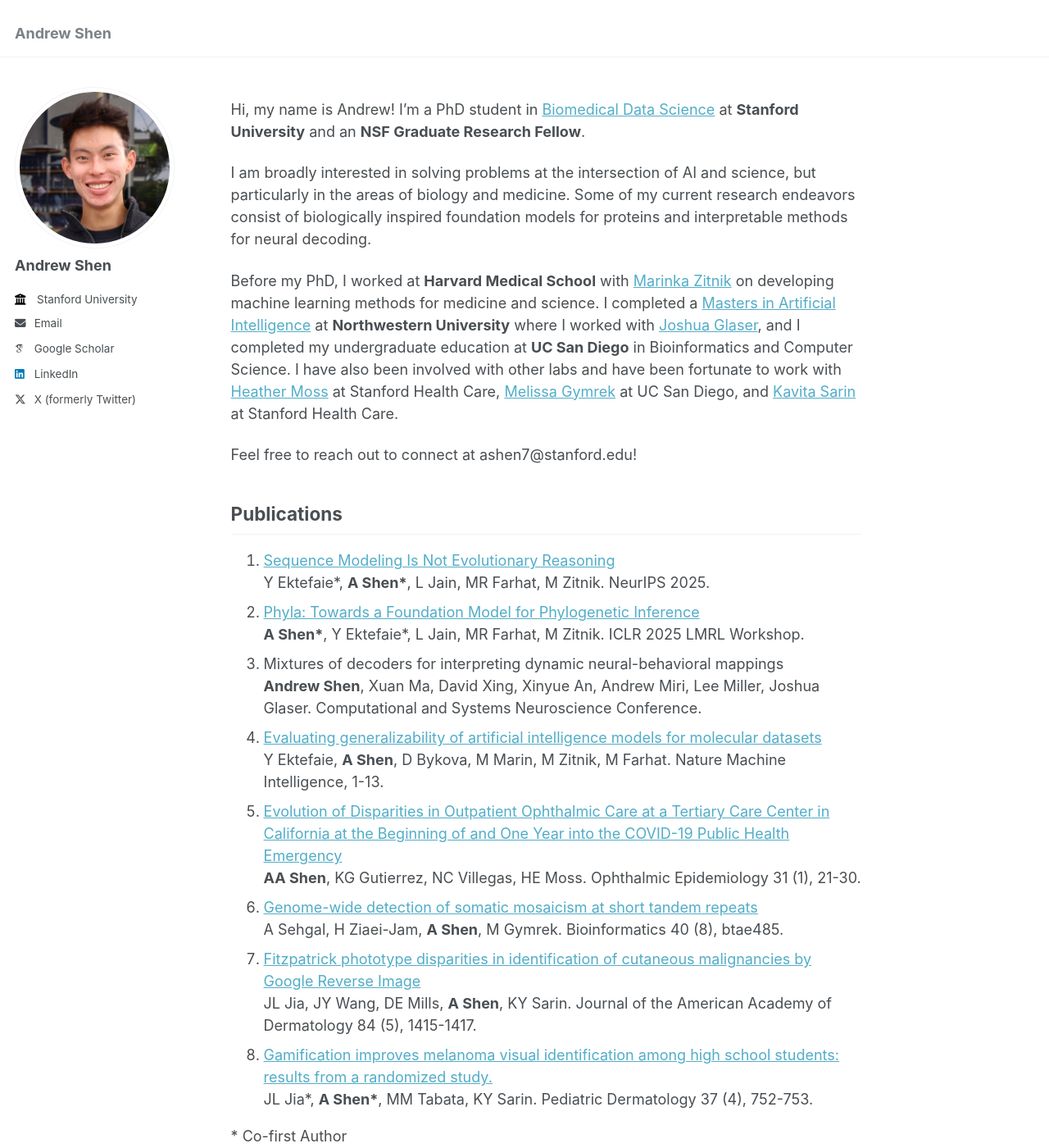
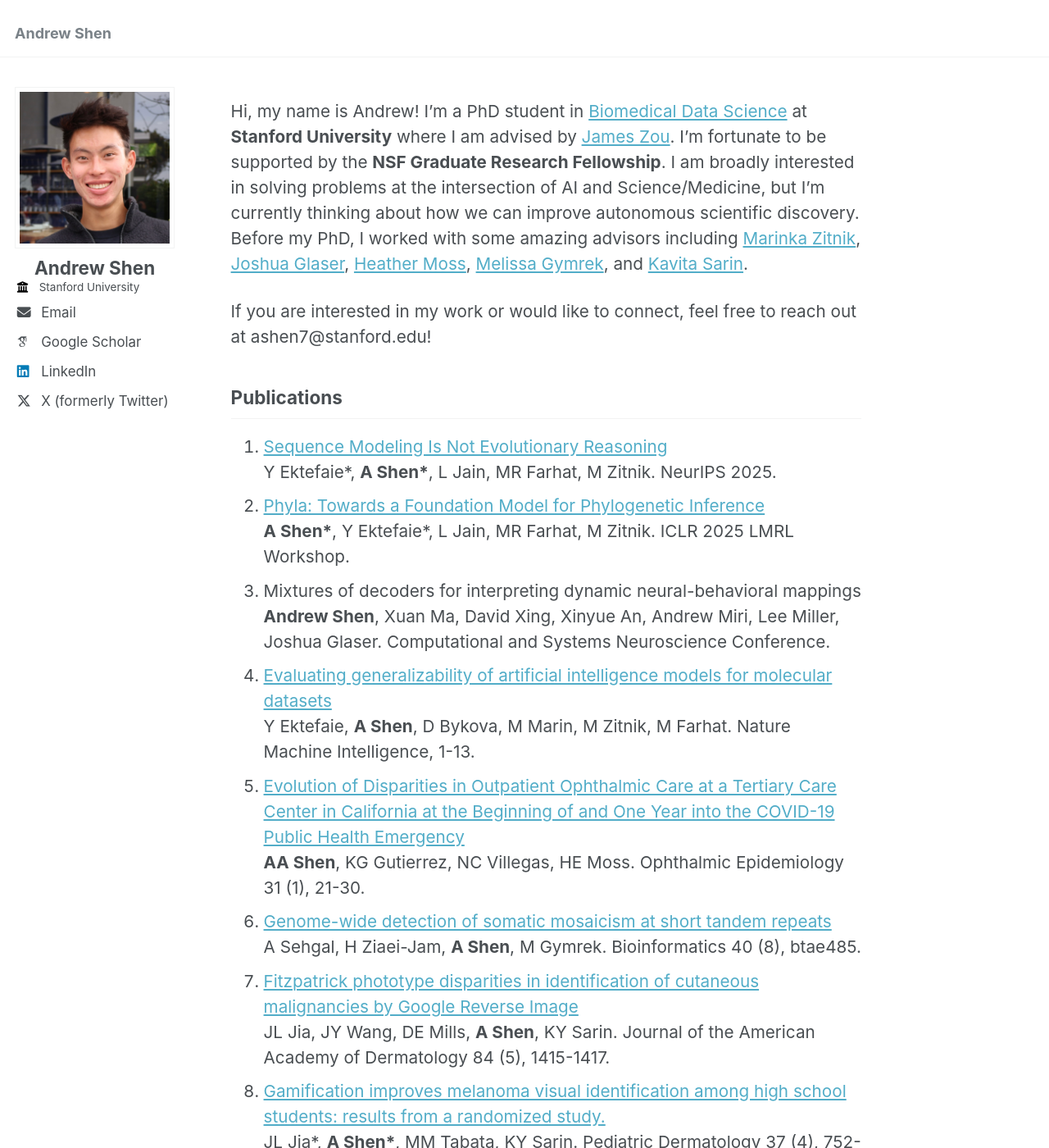
Before and after one commit to andrew7shen/andrew7shen.github.io, a Jekyll site: the page built from _pages/about.md, in a window 1280 px wide and 1400 px high. Shown: the whole window at 82% size. Built offline with Jekyll 4.4.1, drawn with Linux system fonts in a browser that asks for light colours; some web fonts are replaced.

Commit message:
updated homepage formatting

```diff
--- a/Gemfile
+++ b/Gemfile
@@ -10,6 +10,7 @@ source "https://rubygems.org"
 # Happy Jekylling!
 
 gem "github-pages", group: :jekyll_plugins
+gem "csv"
 
 # If you want to use Jekyll native, uncomment the line below.
 # To upgrade, run `bundle update`.
--- a/_pages/about.md
+++ b/_pages/about.md
@@ -9,13 +9,9 @@ redirect_from:
 
 <!--***I will be attending ICLR 2025 in Singapore to give an oral presentation on our work developing a foundation model for phylogenetics at the [LMRL Workshop](https://www.lmrl.org/)!***-->
 
-Hi, my name is Andrew! I'm a PhD student in [Biomedical Data Science](https://dbds.stanford.edu/) at **Stanford University** and an **NSF Graduate Research Fellow**.
+Hi, my name is Andrew! I'm a PhD student in [Biomedical Data Science](https://dbds.stanford.edu/) at **Stanford University** where I am advised by [James Zou](https://www.james-zou.com/). I'm fortunate to be supported by the **NSF Graduate Research Fellowship**. I am broadly interested in solving problems at the intersection of AI and Science/Medicine, but I'm currently thinking about how we can improve autonomous scientific discovery. Before my PhD, I worked with some amazing advisors including [Marinka Zitnik](https://zitniklab.hms.harvard.edu/), [Joshua Glaser](https://glaserlab.github.io/), [Heather Moss](https://med.stanford.edu/mosslab/current-team.html#current_team), [Melissa Gymrek](https://gymreklab.com/), and [Kavita Sarin](https://sarinlab.stanford.edu/).
 
-I am broadly interested in solving problems at the intersection of AI and science, but particularly in the areas of biology and medicine. Some of my current research endeavors consist of biologically inspired foundation models for proteins and interpretable methods for neural decoding.
-
-Before my PhD, I worked at **Harvard Medical School** with [Marinka Zitnik](https://zitniklab.hms.harvard.edu/) on developing machine learning methods for medicine and science. I completed a [Masters in Artificial Intelligence](https://www.mccormick.northwestern.edu/artificial-intelligence/) at **Northwestern University** where I worked with [Joshua Glaser](https://glaserlab.github.io/), and I completed my undergraduate education at **UC San Diego** in Bioinformatics and Computer Science. I have also been involved with other labs and have been fortunate to work with [Heather Moss](https://med.stanford.edu/mosslab/current-team.html#current_team) at Stanford Health Care, [Melissa Gymrek](https://gymreklab.com/) at UC San Diego, and [Kavita Sarin](https://sarinlab.stanford.edu/) at Stanford Health Care.
-
-Feel free to reach out to connect at ashen7@stanford.edu!
+If you are interested in my work or would like to connect, feel free to reach out at ashen7@stanford.edu!
 
 
 ## Publications
--- a/_sass/_page.scss
+++ b/_sass/_page.scss
@@ -56,7 +56,7 @@
   }
 
   p, li, dl {
-    font-size: 1em;
+    font-size: 1.15em;
   }
 
   /* paragraph indents */
--- a/_sass/_sidebar.scss
+++ b/_sass/_sidebar.scss
@@ -91,8 +91,8 @@
 
   img {
     // max-width: 150px;
-    max-width: 200px;
-    border-radius: 50%;
+    max-width: 250px;
+    border-radius: 0%;
 
     @include breakpoint($large) {
       padding: 5px;
@@ -113,6 +113,12 @@
     width: 100%;
     padding-left: 0;
     padding-right: 0;
+    text-align: center;
+
+    > * {
+      display: inline-block;
+      text-align: left;
+    }
   }
 }
 
@@ -126,7 +132,7 @@
 }
 .sidebar .author__name {
   font-family: $sans-serif;
-  font-size: $type-size-5;
+  font-size: $type-size-4;
 }
 
 .sidebar .author__desktop {
@@ -147,6 +153,7 @@
 
 .author__bio {
   margin: 0;
+  font-size: $type-size-4;
 
   @include breakpoint($large) {
     margin-top: 10px;
@@ -171,6 +178,12 @@
 
   @include breakpoint($large) {
     display: block;
+    text-align: center;
+
+    .author__urls {
+      display: inline-block;
+      text-align: left;
+    }
   }
 
   button {
@@ -251,7 +264,7 @@
     padding-top: 2px;
     padding-bottom: 2px;
     color: inherit;
-    font-size: $type-size-5;
+    font-size: $type-size-4;
     text-decoration: none;
 
     &:hover {
```
